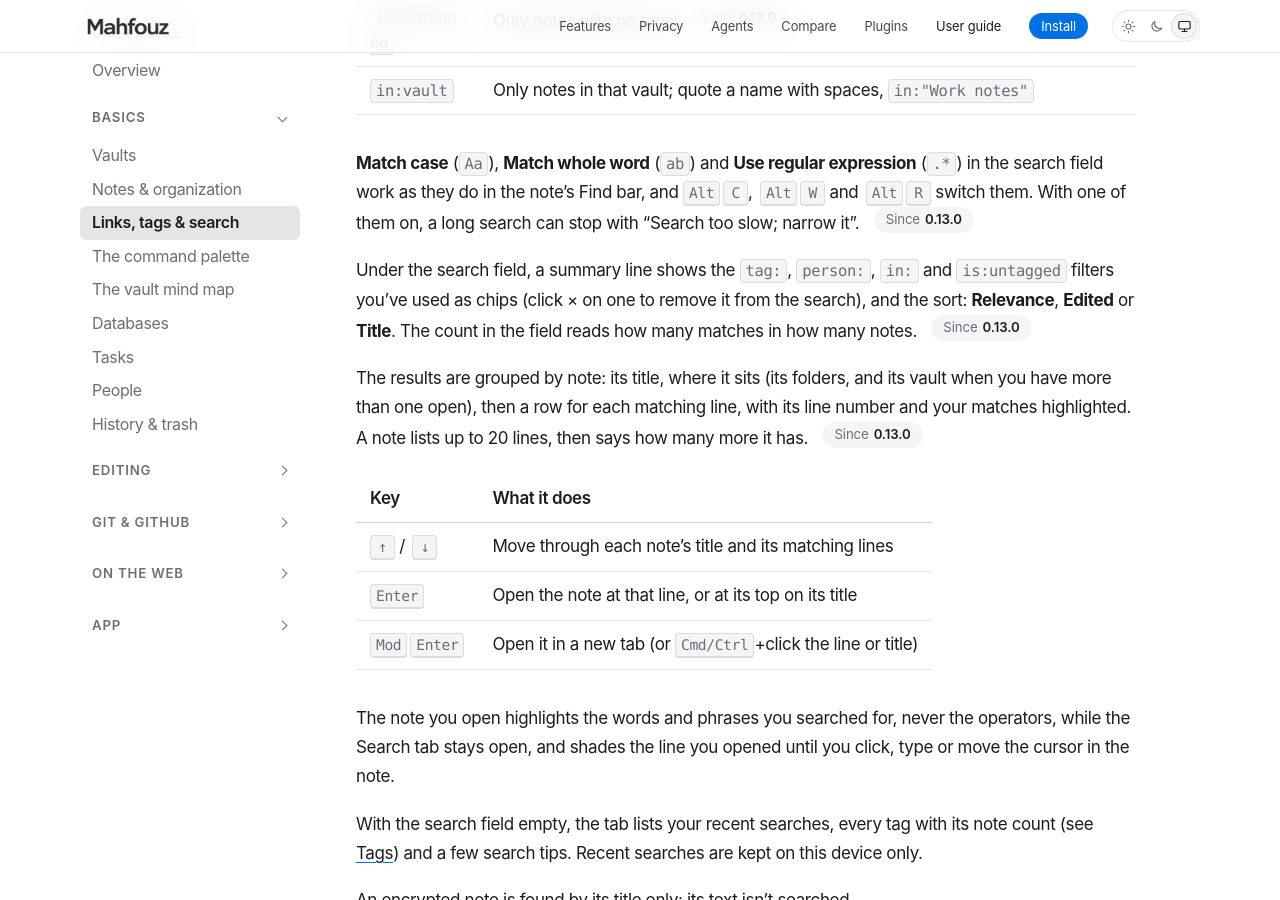
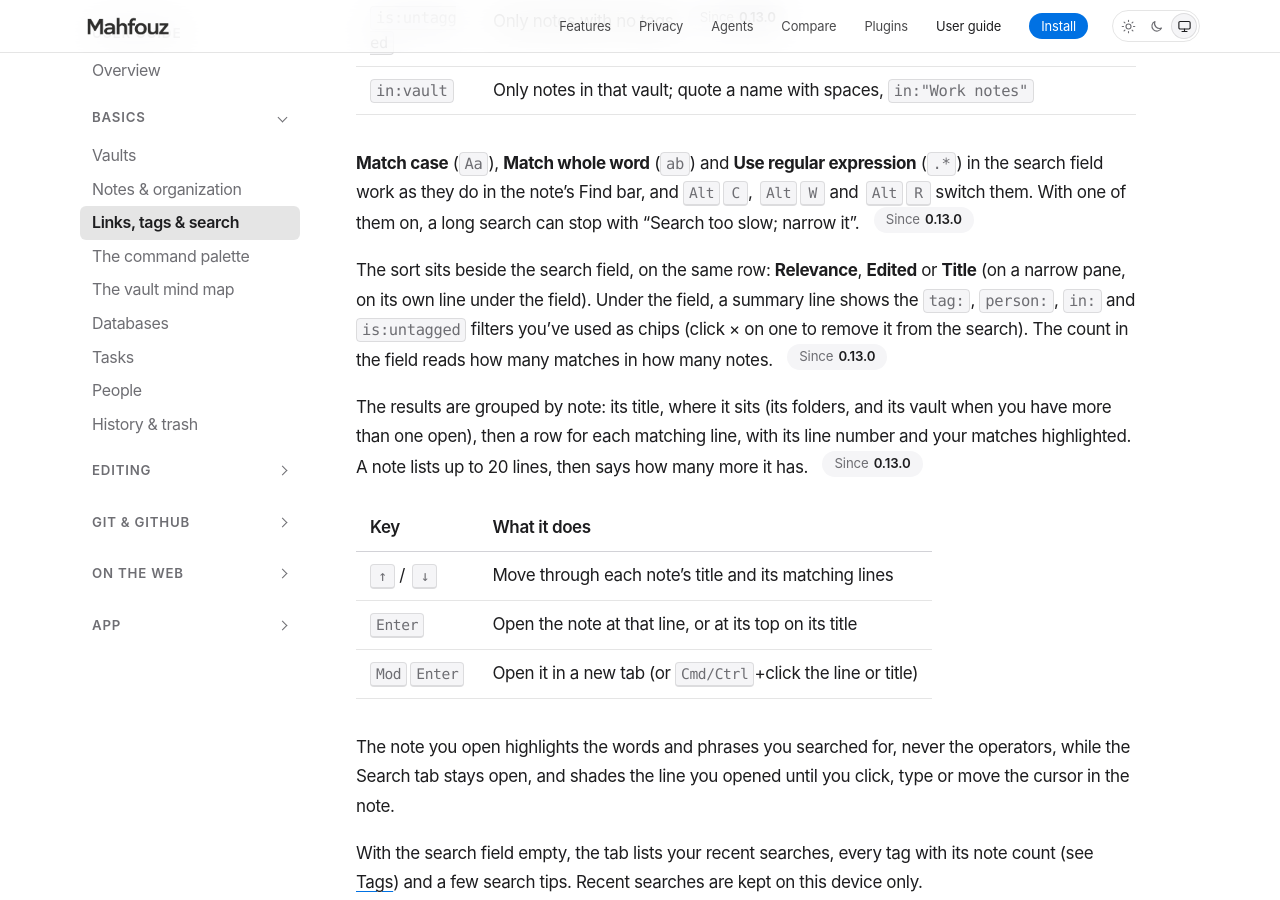
Before and after one commit to mahfouz-app/docs, a Jekyll site: the page built from guide/links.md, in a window 1280 px wide and 900 px high, scrolled down 3574 px. Built offline with Jekyll 4.4.1, drawn with Linux system fonts in a browser that asks for light colours.

Commit message:
docs(guide): the Search tab's sort sits beside the field (#199)
Co-authored-by: Claude Opus 5.5 <noreply@anthropic.com>

```diff
--- a/guide/links.md
+++ b/guide/links.md
@@ -153,10 +153,11 @@ bar, and <kbd>Alt</kbd><kbd>C</kbd>, <kbd>Alt</kbd><kbd>W</kbd> and
 <kbd>Alt</kbd><kbd>R</kbd> switch them. With one of them on, a long search
 can stop with "Search too slow; narrow it". {% include since.html v="0.13.0" %}
 
-Under the search field, a summary line shows the `tag:`, `person:`, `in:`
-and `is:untagged` filters you've used as chips (click × on one to remove it
-from the search), and the sort: **Relevance**, **Edited** or **Title**. The
-count in the field reads how many matches in how many notes. {% include since.html v="0.13.0" %}
+The sort sits beside the search field, on the same row: **Relevance**,
+**Edited** or **Title** (on a narrow pane, on its own line under the field).
+Under the field, a summary line shows the `tag:`, `person:`, `in:` and
+`is:untagged` filters you've used as chips (click × on one to remove it from
+the search). The count in the field reads how many matches in how many notes. {% include since.html v="0.13.0" %}
 
 The results are grouped by note: its title, where it sits (its folders,
 and its vault when you have more than one open), then a row for each
```
